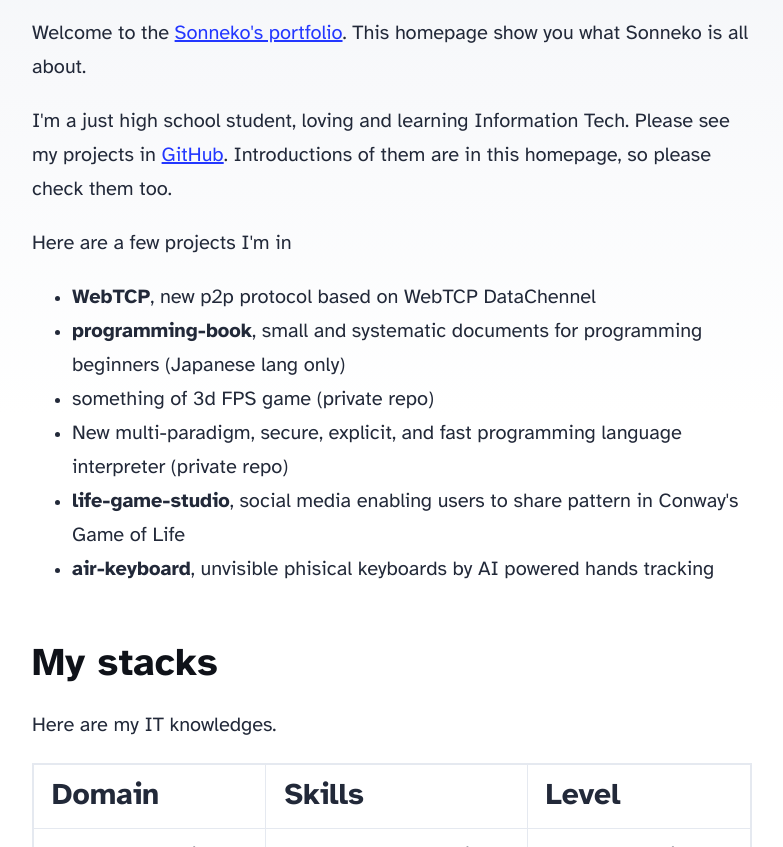
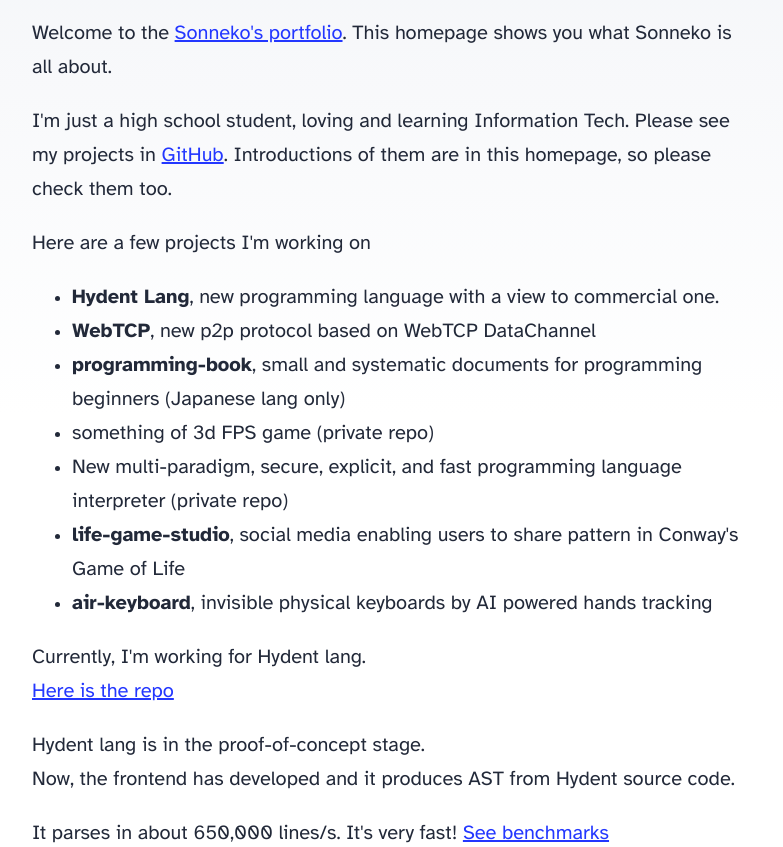
Before and after one commit to sonneko/sonneko.github.io, an Astro site: page / in a window 1280 px wide. Shown: the part 185-1032 px from the top of the page, without its empty margins (248-1031 px from the left). Built offline with nearby package versions, Linux system fonts and the light colour scheme; Astro itself is replaced by a stand-in of ours.

Commit message:
update top page adding description about hydent lang

```diff
--- a/src/pages/index.astro
+++ b/src/pages/index.astro
@@ -16,21 +16,35 @@ import { SITE_DESCRIPTION, SITE_TITLE } from '../consts';
 			<h1>I'm Sonneko.<img src="/fonts/icon.png" width="100" class="icon-image" /></h1>
 			<p>
 				Welcome to the <a href="https://sonneko.aoristos.net/">Sonneko's portfolio</a>.
-				This homepage show you what Sonneko is all about.
+				This homepage shows you what Sonneko is all about.
 			</p>
 			<p>
-				I'm a just high school student, loving and learning Information Tech. Please see my projects in <a href="https://github.com/sonneko">GitHub</a>.
+				I'm just a high school student, loving and learning Information Tech. Please see my projects in <a href="https://github.com/sonneko">GitHub</a>.
 				Introductions of them are in this homepage, so please check them too.
 			</p>
-			<p>Here are a few projects I'm in</p>
+			<p>Here are a few projects I'm working on</p>
 			<ul>
-				<li><b>WebTCP</b>, new p2p protocol based on WebTCP DataChennel</li>
+				<li><b>Hydent Lang</b>, new programming language with a view to commercial one.
+				<li><b>WebTCP</b>, new p2p protocol based on WebTCP DataChannel</li>
 				<li><b>programming-book</b>, small and systematic documents for programming beginners (Japanese lang only)</li>
 				<li>something of 3d FPS game (private repo)</li>
 				<li>New multi-paradigm, secure, explicit, and fast programming language interpreter (private repo)</li>
 				<li><b>life-game-studio</b>, social media enabling users to share pattern in Conway's Game of Life</li>
-				<li><b>air-keyboard</b>, unvisible phisical keyboards by AI powered hands tracking</li>
+				<li><b>air-keyboard</b>, invisible physical keyboards by AI powered hands tracking</li>
 			</ul>
+
+			<p>
+				Currently, I'm working for Hydent lang.<br />
+				<a href="https://github.com/sonneko/hydent-lang">Here is the repo</a>
+			</p>
+			<p>
+				Hydent lang is in the proof-of-concept stage.<br />
+				Now, the frontend has developed and it produces AST from Hydent source code.
+			</p>
+			<p>
+				It parses in about 650,000 lines/s. It's very fast!
+				<a href="https://sonneko.github.io/hydent-lang/bench/report">See benchmarks</a>
+			</p>
 
 			<h3>My stacks</h3>
 			<p>
@@ -63,17 +77,17 @@ import { SITE_DESCRIPTION, SITE_TITLE } from '../consts';
 					<tr>
 						<td>Cloud and Server less</td>
 						<td>Vercel, Cloudflare, Firebase...</td>
-						<td>beginner++</td>
+						<td>advanced beginner</td>
 					</tr>
 					<tr>
 						<td>Low levels</td>
 						<td>Kernel, memory management, C language</td>
-						<td>beginner++</td>
+						<td>advanced beginner</td>
 					</tr>
 					<tr>
 						<td>Other</td>
 						<td>language development, Network routing</td>
-						<td>beginner++</td>
+						<td>advanced beginner</td>
 					</tr>
 				</tbody>
 			</table>
```
